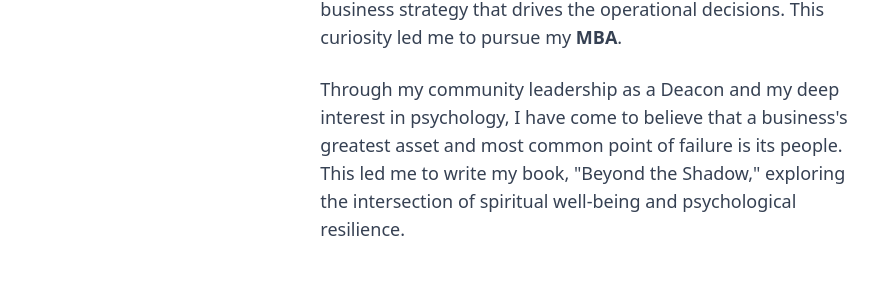
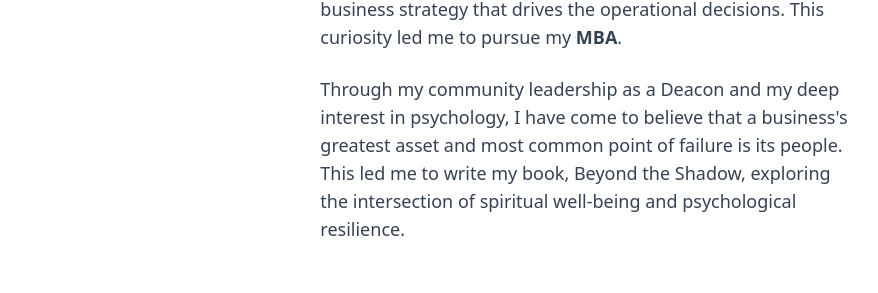
Before and after one commit to GebrekidanM/personal-blog, a Next.js app in the folder front/: page /about in a window 1280 px wide. Shown: the part 737-1030 px from the top of the page, without its empty margins (197-1075 px from the left). Built offline with nearby package versions, Linux system fonts and the light colour scheme.

Commit message:
setting 1

```diff
--- a/front/app/(site)/about/page.js
+++ b/front/app/(site)/about/page.js
@@ -41,7 +41,7 @@ const StorySection = () => (
           </p>
           <p>
             {/* --- THIS IS THE FIX for the ESLint error --- */}
-            Through my community leadership as a Deacon and my deep interest in psychology, I have come to believe that a business&apos;s greatest asset and most common point of failure is its people. This led me to write my book, "Beyond the Shadow," exploring the intersection of spiritual well-being and psychological resilience.
+            Through my community leadership as a Deacon and my deep interest in psychology, I have come to believe that a business&apos;s greatest asset and most common point of failure is its people. This led me to write my book, Beyond the Shadow, exploring the intersection of spiritual well-being and psychological resilience.
           </p>
         </div>
       </div>
@@ -75,7 +75,6 @@ const PhilosophySection = () => (
 
 // --- Component 4: ContactCTA ---
 const ContactCTA = () => (
-  // ... (This component is also correct, no changes needed) ...
   <div className="bg-blue-600 text-center py-16 sm:py-20">
     <h2 className="text-3xl font-extrabold text-white">Ready to Build a Better Business?</h2>
     <p className="mt-4 text-lg text-gray-200">
--- a/front/app/(site)/blog/page.js
+++ b/front/app/(site)/blog/page.js
@@ -25,7 +25,7 @@ export default async function BlogPage() {
   const PageHeader = () => (
     <div className="bg-gray-50 text-center py-16 sm:py-20">
       <h1 className="text-4xl sm:text-5xl font-extrabold text-gray-900">
-        Atrsaw's Insights
+        Atrsaw&apos;s Insights
       </h1>
       <p className="mt-4 text-lg text-gray-600 max-w-2xl mx-auto">
         A collection of articles on strategy, operations, and the art of leadership.
--- a/front/app/(site)/contact/page.js
+++ b/front/app/(site)/contact/page.js
@@ -51,7 +51,7 @@ export default function ContactPage() {
       <div className="bg-gray-50 text-center py-16 sm:py-20">
         <h1 className="text-4xl sm:text-5xl font-extrabold text-gray-900">Get in Touch</h1>
         <p className="mt-4 text-lg text-gray-600 max-w-2xl mx-auto">
-          Have a project in mind or just want to discuss an idea? I'd love to hear from you.
+          Have a project in mind or just want to discuss an idea? I&apos;d love to hear from you.
         </p>
       </div>
 
```
